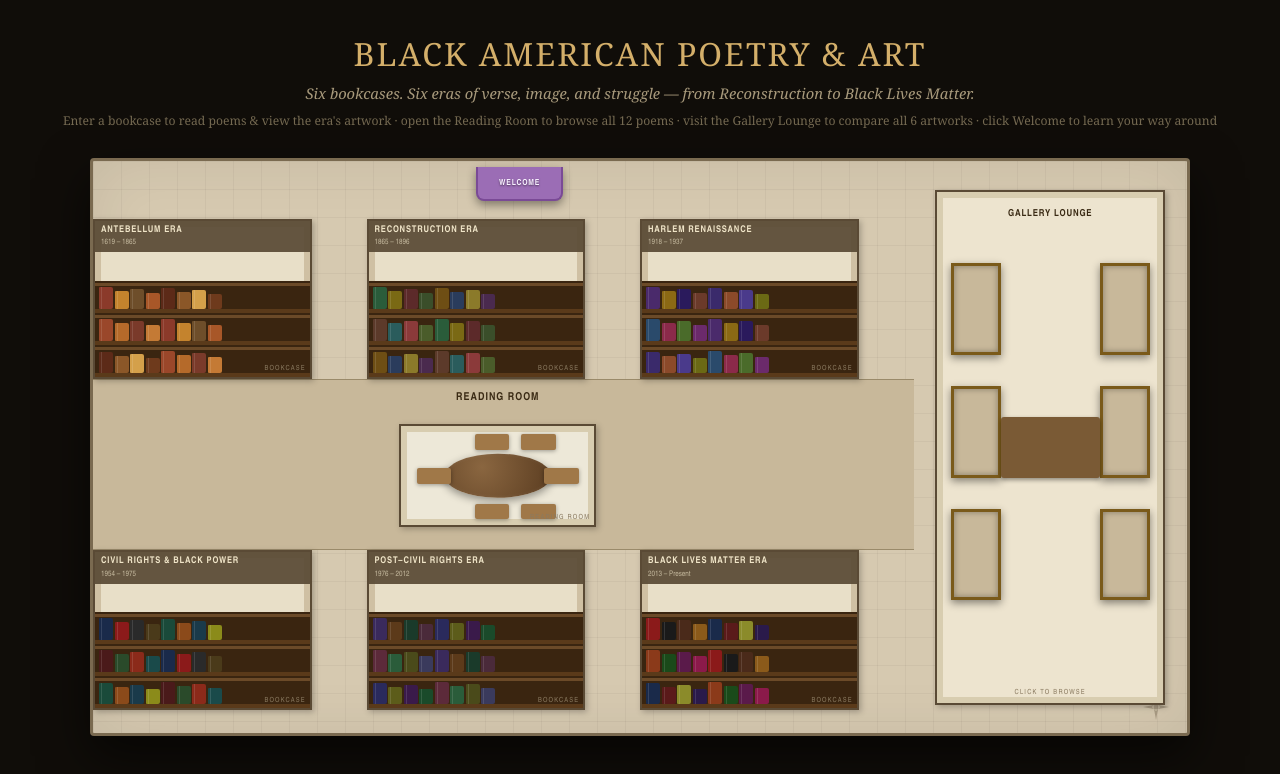
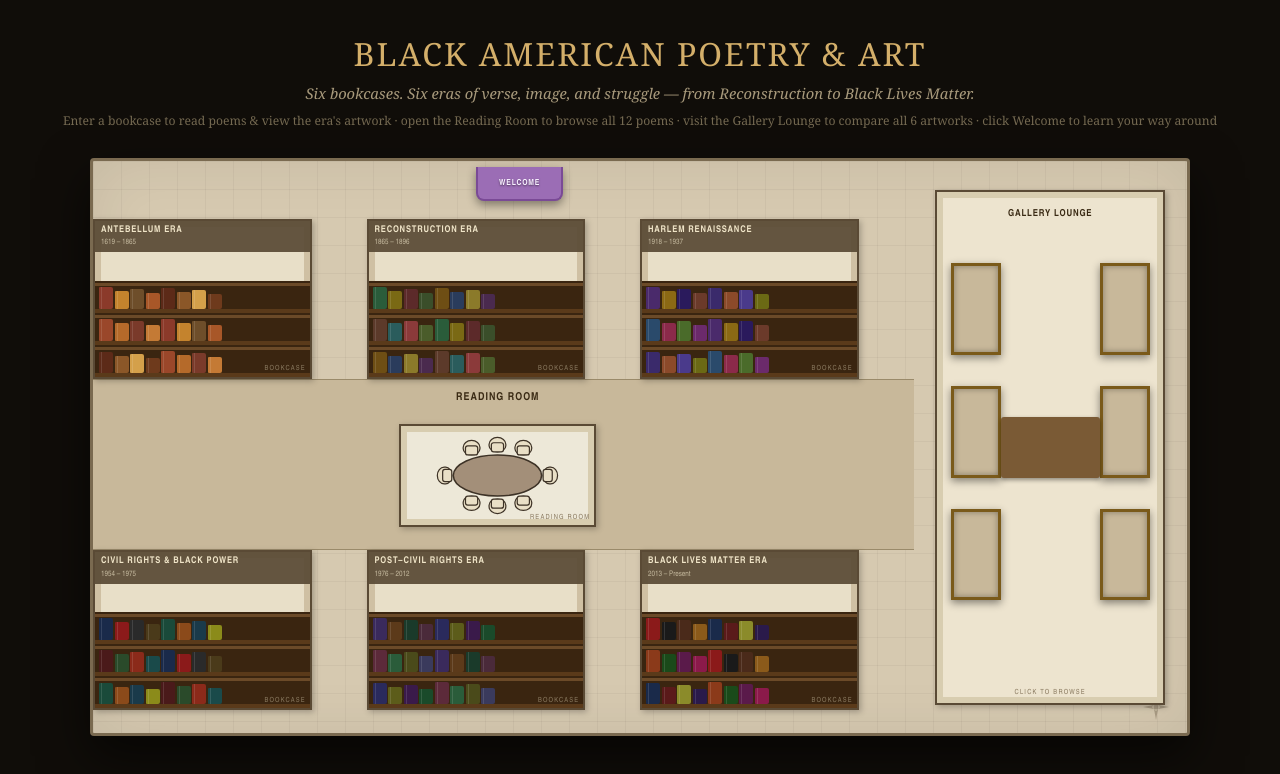
Before and after one commit to naomirulz1179-max/InteractiveLibraryDesign, a React (Vite) app: page / in a window 1280 px wide. Shown: the top 774 px of the page. Built offline with nearby package versions, Linux system fonts and the light colour scheme.

Commit message:
Restyle Reading Room furniture as 2D floor-plan icon (outlined oval table + 8 chairs)

```diff
--- a/src/app/App.tsx
+++ b/src/app/App.tsx
@@ -429,10 +429,8 @@ const CSS = `
   }
   .reading-room:hover { filter: brightness(1.06); }
   .reading-room-label { position: absolute; left: 28%; top: 40%; width: 18%; text-align: center; font-size: 0.68rem; color: #3a2a14; letter-spacing: 1px; font-weight: 700; text-transform: uppercase; z-index: 3; }
-  /* oval table from above */
-  .rr-table { position: absolute; left: 50%; top: 50%; transform: translate(-50%,-50%); width: 55%; height: 45%; background: radial-gradient(circle at 35% 30%, #8a6640, #5a3c20); border-radius: 50%; box-shadow: 0 3px 8px rgba(0,0,0,0.4), inset 0 0 4px rgba(255,255,255,0.08); }
-  /* chair (overhead view) */
-  .rr-chair { position: absolute; width: 18%; height: 16%; background: #a07848; border-radius: 2px; box-shadow: 0 1px 4px rgba(0,0,0,0.35); }
+  /* 2D floor-plan furniture (top view, outlined icon style) */
+  .rr-plan-svg { position: absolute; inset: 0; width: 100%; height: 100%; }
   /* ── Entrance mat ── */
   .entrance-mat { position: absolute; left: 35%; top: 1%; width: 8%; height: 7%; height: 6%; background: #9b6db5; border-radius: 0 0 8px 8px; z-index: 2; cursor: pointer; display: flex; align-items: center; justify-content: center; transition: filter 0.15s; box-shadow: 0 4px 10px rgba(0,0,0,0.4); border: 2px solid #7a4a96; border-top: none; }
   .entrance-mat:hover { filter: brightness(1.15); }
@@ -720,15 +718,29 @@ function FloorPlan({ onEnterEra, onOpenGallery, onOpenAbout, onOpenReadingRoom }
         {/* ── Reading Room ── */}
         <div className="reading-room-label">Reading Room</div>
         <div className="reading-room" onClick={onOpenReadingRoom}>
-          {/* oval table */}
-          <div className="rr-table" />
-          {/* 6 chairs around the table */}
-          <div className="rr-chair" style={{ top: "8%",  left: "38%" }} />
-          <div className="rr-chair" style={{ top: "8%",  left: "62%" }} />
-          <div className="rr-chair" style={{ top: "42%", left: "8%" }} />
-          <div className="rr-chair" style={{ top: "42%", right: "8%" }} />
-          <div className="rr-chair" style={{ bottom: "6%", left: "38%" }} />
-          <div className="rr-chair" style={{ bottom: "6%", left: "62%" }} />
+          {/* 2D floor-plan furniture icon: oval table with 8 chairs (top view) */}
+          <svg className="rr-plan-svg" viewBox="0 0 200 130" preserveAspectRatio="xMidYMid meet">
+            <defs>
+              {/* chair seen from above: rounded seat + backrest arc, pointing up */}
+              <g id="rr-chair-icon">
+                <path d="M -11 2 A 11 9 0 0 1 11 2 L 11 4 A 11 8 0 0 1 -11 4 Z" fill="#e9dfc6" stroke="#3d3226" strokeWidth="1.6" strokeLinejoin="round" />
+                <rect x="-8" y="0" width="16" height="12" rx="3" fill="#e9dfc6" stroke="#3d3226" strokeWidth="1.6" />
+              </g>
+            </defs>
+            {/* oval table */}
+            <ellipse cx="100" cy="65" rx="58" ry="27" fill="#a38f79" stroke="#3d3226" strokeWidth="2" />
+            {/* top chairs */}
+            <use href="#rr-chair-icon" transform="translate(66 26)" />
+            <use href="#rr-chair-icon" transform="translate(100 22)" />
+            <use href="#rr-chair-icon" transform="translate(134 26)" />
+            {/* bottom chairs */}
+            <use href="#rr-chair-icon" transform="translate(66 104) rotate(180)" />
+            <use href="#rr-chair-icon" transform="translate(100 108) rotate(180)" />
+            <use href="#rr-chair-icon" transform="translate(134 104) rotate(180)" />
+            {/* end chairs */}
+            <use href="#rr-chair-icon" transform="translate(28 65) rotate(-90)" />
+            <use href="#rr-chair-icon" transform="translate(172 65) rotate(90)" />
+          </svg>
           <div className="fp-room-tag" style={{ bottom: 2, right: 4 }}>Reading Room</div>
         </div>
 
```
